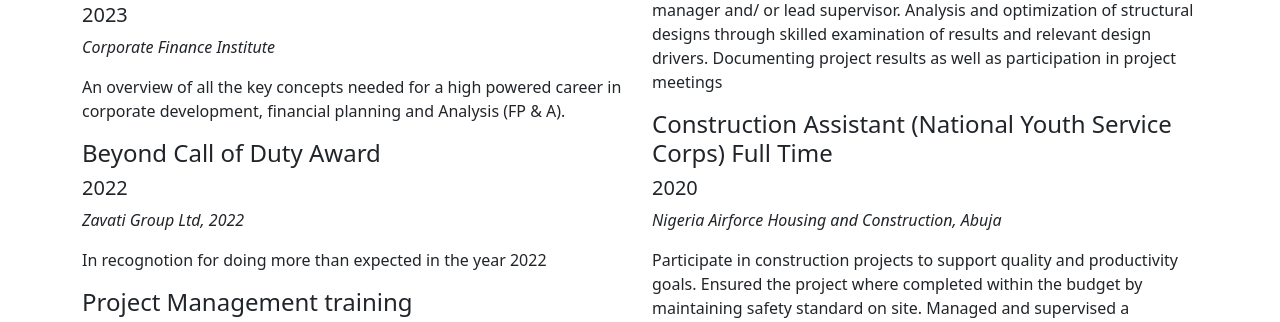
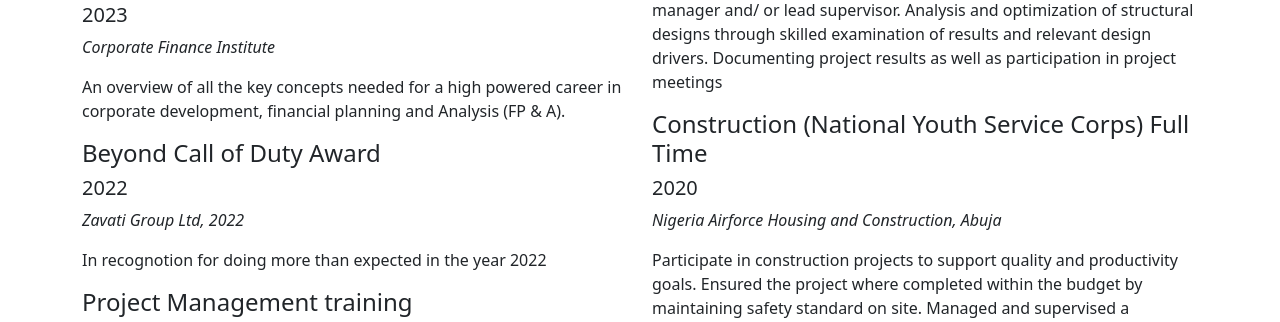
Before and after one commit to TIJANI0826/freelancerAbdul, a Django app: template freelancesite/templates/index.html in a window 1280 px wide. Shown: the part 2116-2438 px from the top of the page. Run offline with Django 3.2, Linux system fonts and the light colour scheme; the template is opened without the code that fills it, so the values that code supplies are empty; some libraries are stand-ins or nearby versions.

Commit message:
Update index.html

```diff
--- a/freelancesite/templates/index.html
+++ b/freelancesite/templates/index.html
@@ -347,7 +347,7 @@
               </p>
             </div>
             <div class="resume-item">
-              <h4>Construction Assistant (National Youth Service Corps) Full Time              </h4>
+              <h4>Construction (National Youth Service Corps) Full Time              </h4>
               <h5>2020</h5>
               <p><em>Nigeria Airforce Housing and Construction, Abuja</em></p>
               <p>
```
